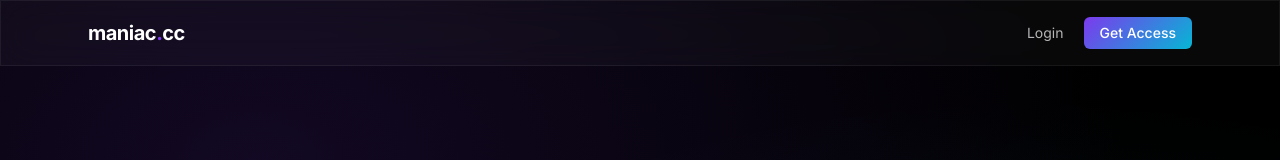
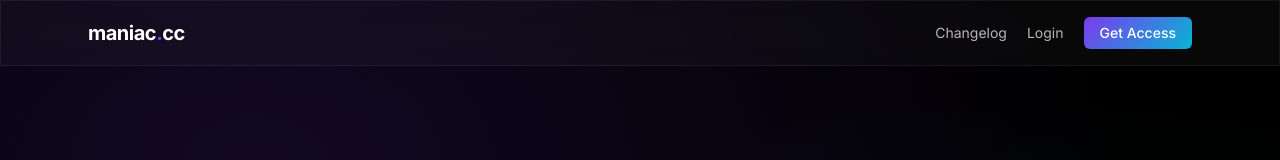
Before and after one commit to voidsensee/maniac.cc-site, a Next.js app: page / in a window 1280 px wide. Shown: the top 160 px of the page. Built offline with nearby package versions, Linux system fonts and the light colour scheme.

Commit message:
Update Navbar.tsx

```diff
--- a/components/Navbar.tsx
+++ b/components/Navbar.tsx
@@ -45,6 +45,9 @@ export default function Navbar() {
               <Link href="/shop" className="text-white/70 transition hover:text-white">
                 Shop
               </Link>
+              <Link href="/changelog" className="text-white/70 transition hover:text-white">
+                Changelog
+              </Link>
               <Link href="/tickets" className="text-white/70 transition hover:text-white">
                 Support
               </Link>
@@ -74,6 +77,9 @@ export default function Navbar() {
             </>
           ) : (
             <>
+              <Link href="/changelog" className="text-white/70 transition hover:text-white">
+                Changelog
+              </Link>
               <Link href="/login" className="text-white/70 transition hover:text-white">
                 Login
               </Link>
```
